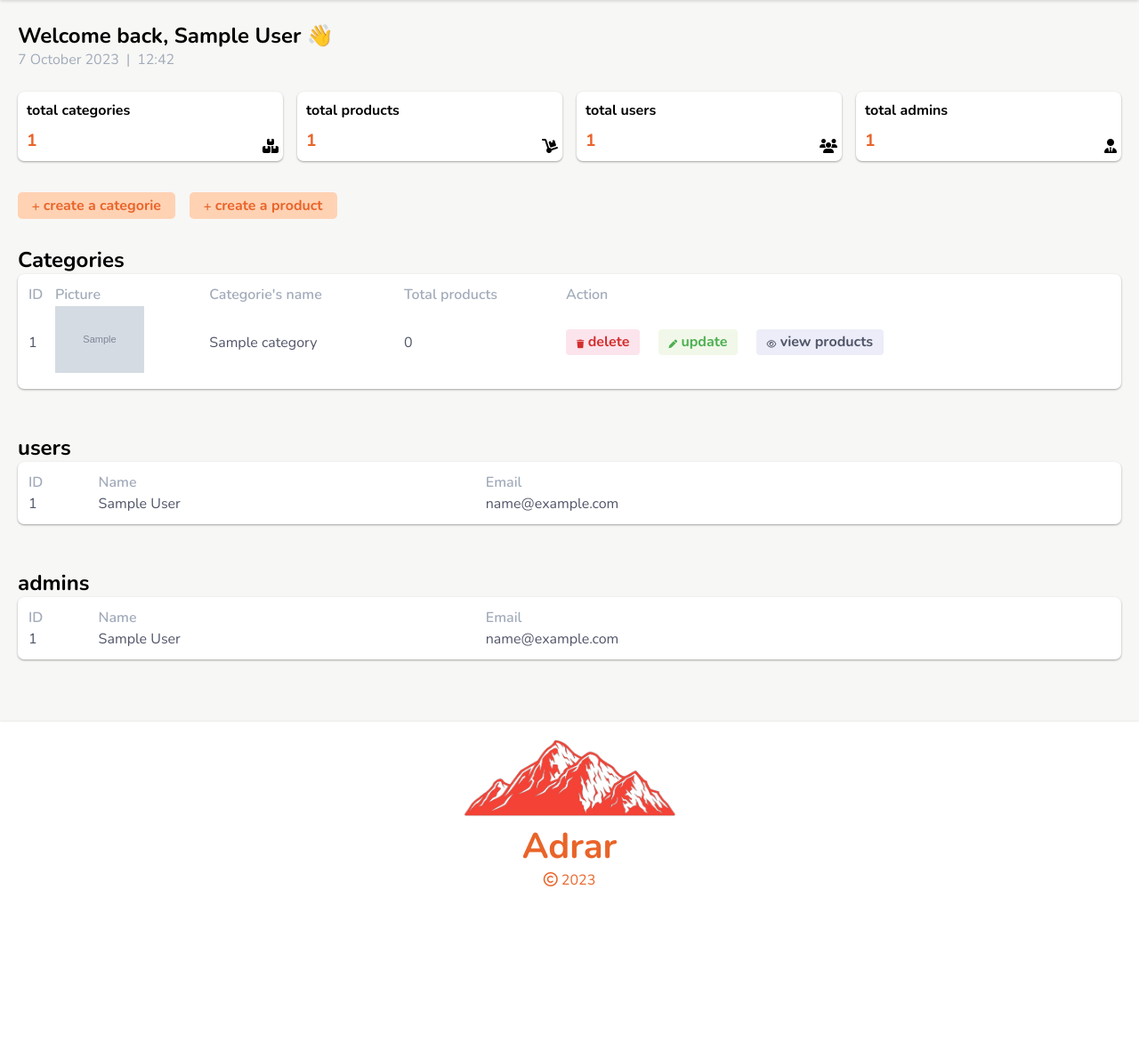
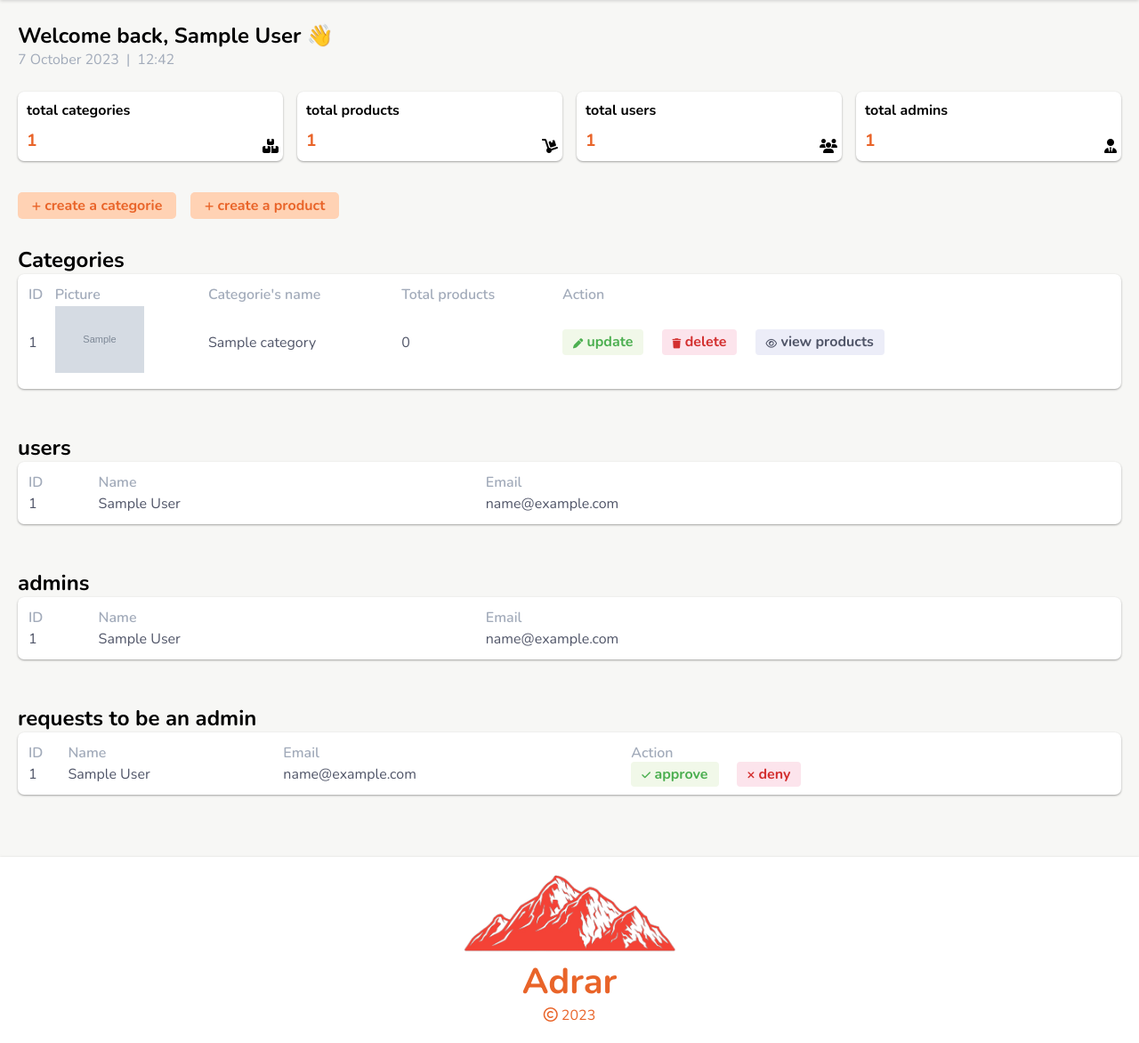
Before and after one commit to Bayi-Mostapha/adrar_outdoor_equipment, a PHP site: page /admin.php in a window 1280 px wide. Shown: the part 51-1223 px from the top of the page at 89% size. Before the commit the page ends 1047 px from the top, so only its background shows below. Run offline with PHP 8.4, Linux system fonts and the light colour scheme; the visitor is signed in with stand-in values (Sample User, id 1); tables that the repository leaves empty or names only in its code hold one stand-in row (values such as "Sample post"); grey boxes marked "Sample" are stand-in pictures; some libraries are stand-ins or nearby versions.

Commit message:
made approve and deny admin

```diff
--- a/admin-login.php
+++ b/admin-login.php
@@ -90,7 +90,7 @@
                     if($succes == "signup"){
                         echo "
                         <div class=\"news\">
-                            <p class=\"new\">signed up succesfully, wait to be approved</p>
+                            <p class=\"new\">signed up succesfully, wait for you account to be approved</p>
                         </div>";
                     } else {
                         header("Location: admin-login.php");
--- a/admin.php
+++ b/admin.php
@@ -168,6 +168,18 @@
                             <p class=\"new\">categorie updated succesfully</p>
                             <button class=\"close-new mb-btn\"><i class=\"fa-solid fa-xmark\"></i></button>
                         </div>";
+                    } elseif($succes == "admin_approved") {
+                        echo "
+                        <div class=\"news\">
+                            <p class=\"new\">admin approved</p>
+                            <button class=\"close-new mb-btn\"><i class=\"fa-solid fa-xmark\"></i></button>
+                        </div>";
+                    } elseif($succes == "admin_denied") {
+                        echo "
+                        <div class=\"news\">
+                            <p class=\"new\">admin denied</p>
+                            <button class=\"close-new mb-btn\"><i class=\"fa-solid fa-xmark\"></i></button>
+                        </div>";
                     } else {
                         header("Location: admin.php");
                         exit();
@@ -221,8 +233,8 @@
                                 <p>$row2[n]</p>
                             </td>
                             <td>
+                                <a href=\"admin-crud/update-categorie.php?id=$row[id]\" class=\"mb-btn update\"><i class=\"btn-icon fa-solid fa-pen\"></i> update</a>
                                 <a href=\"admin-crud/delete-categorie.php?id=$row[id]\" class=\"mb-btn delete\"><i class=\"btn-icon fa-solid fa-trash\"></i> delete</a>
-                                <a href=\"admin-crud/update-categorie.php?id=$row[id]\" class=\"mb-btn update\"><i class=\"btn-icon fa-solid fa-pen\"></i> update</a>
                                 <a href=\"admin-crud/categorie-products.php?categorie=$row[categorie_name]\" class=\"view\"><i class=\"btn-icon fa-regular fa-eye\"></i> view products</a>
                             </td>
                         </tr>
@@ -319,6 +331,53 @@
                 }
             ?>
         </div>
+
+        <h2>requests to be an admin</h2>
+        <div class="table-wrapper card">
+            <?php
+                $sql = "SELECT * FROM admin_requests";
+                $result = mysqli_query($mysqli, $sql);
+                if(mysqli_num_rows($result) > 0) {
+                    echo "
+                    <table>
+                            <thead>
+                                <tr>
+                                    <th>ID</th>
+                                    <th>Name</th>
+                                    <th>Email</th>
+                                    <th>Action</th>
+                                </tr>
+                            </thead>
+                            <tbody>
+                    ";
+                    while($row = mysqli_fetch_assoc($result)){
+                        echo "
+                        <tr>
+                            <td>
+                                <p class=\"id\">$row[id]</p>
+                            </td>
+                            <td>
+                                <p>$row[name]</p>
+                            </td>
+                            <td>
+                                <p>$row[email]</p>
+                            </td>
+                            <td>
+                                <a href=\"admin-crud/approve-admin.php?id=$row[id]\" class=\"update mb-btn\"><i class=\"btn-icon fa-solid fa-check\"></i> approve</a>
+                                <a href=\"admin-crud/deny-admin.php?id=$row[id]\" class=\"delete mb-btn\"><i class=\"btn-icon fa-solid fa-xmark\"></i> deny</a>
+                            </td>
+                        </tr>
+                        ";
+                    }
+                    echo "
+                        </tbody>
+                    </table>
+                    ";
+                } else {
+                    echo "<p>there are no requests to be an admin in database</p>";
+                }
+            ?>
+        </div>
     </main>
     <footer class="footer">
         <div class="f-logo">
--- a/styles/general.css
+++ b/styles/general.css
@@ -118,7 +118,7 @@ body {
 }
 
 .btn-icon {
-    font-size: .6rem;
+    font-size: .7rem;
 }
 
 /* ==== form styles ==== */
```
Also changed, not shown: admin-crud/approve-admin.php (added, +53 -0 lines), admin-crud/deny-admin.php (added, +24 -0 lines).
